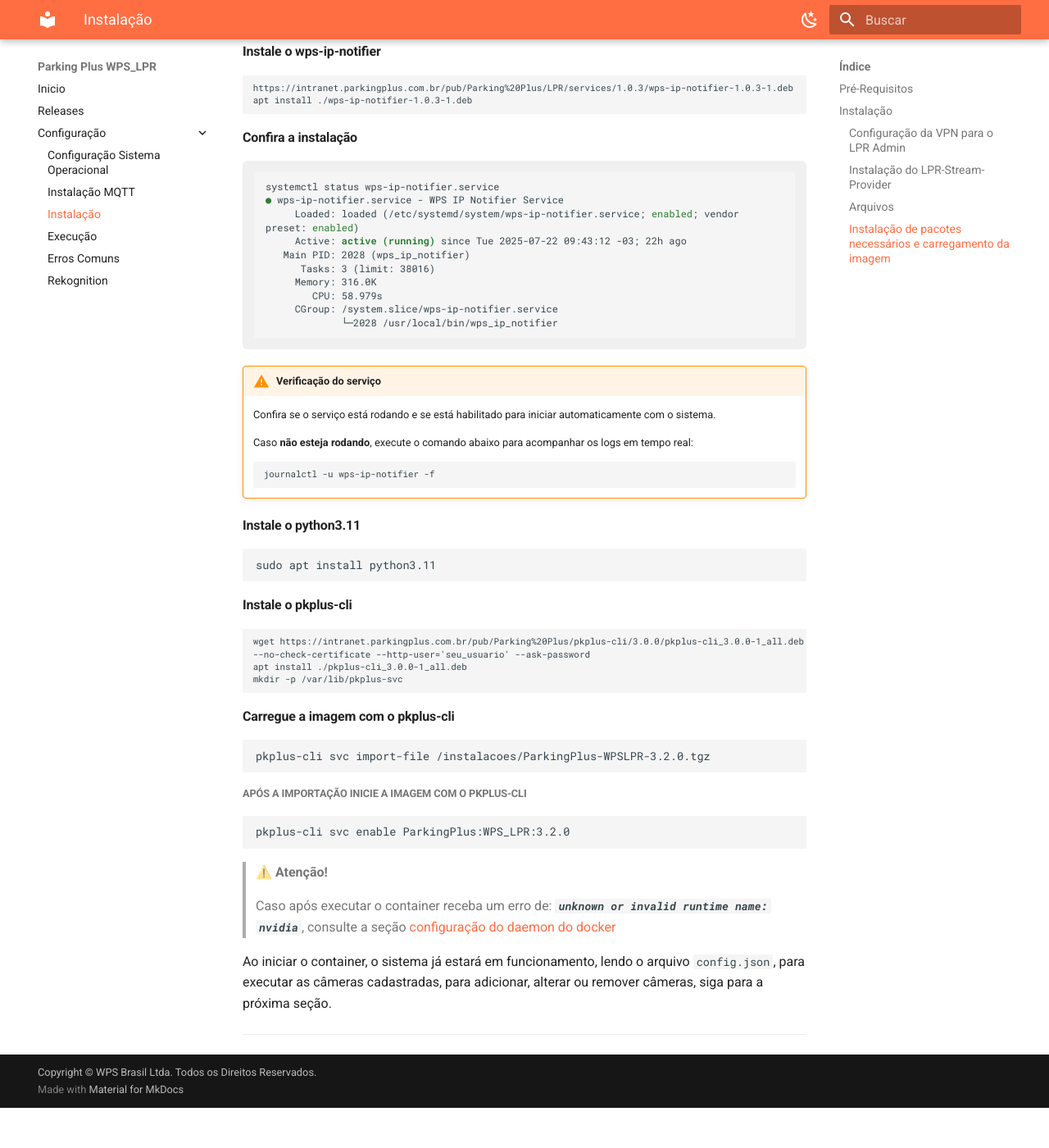
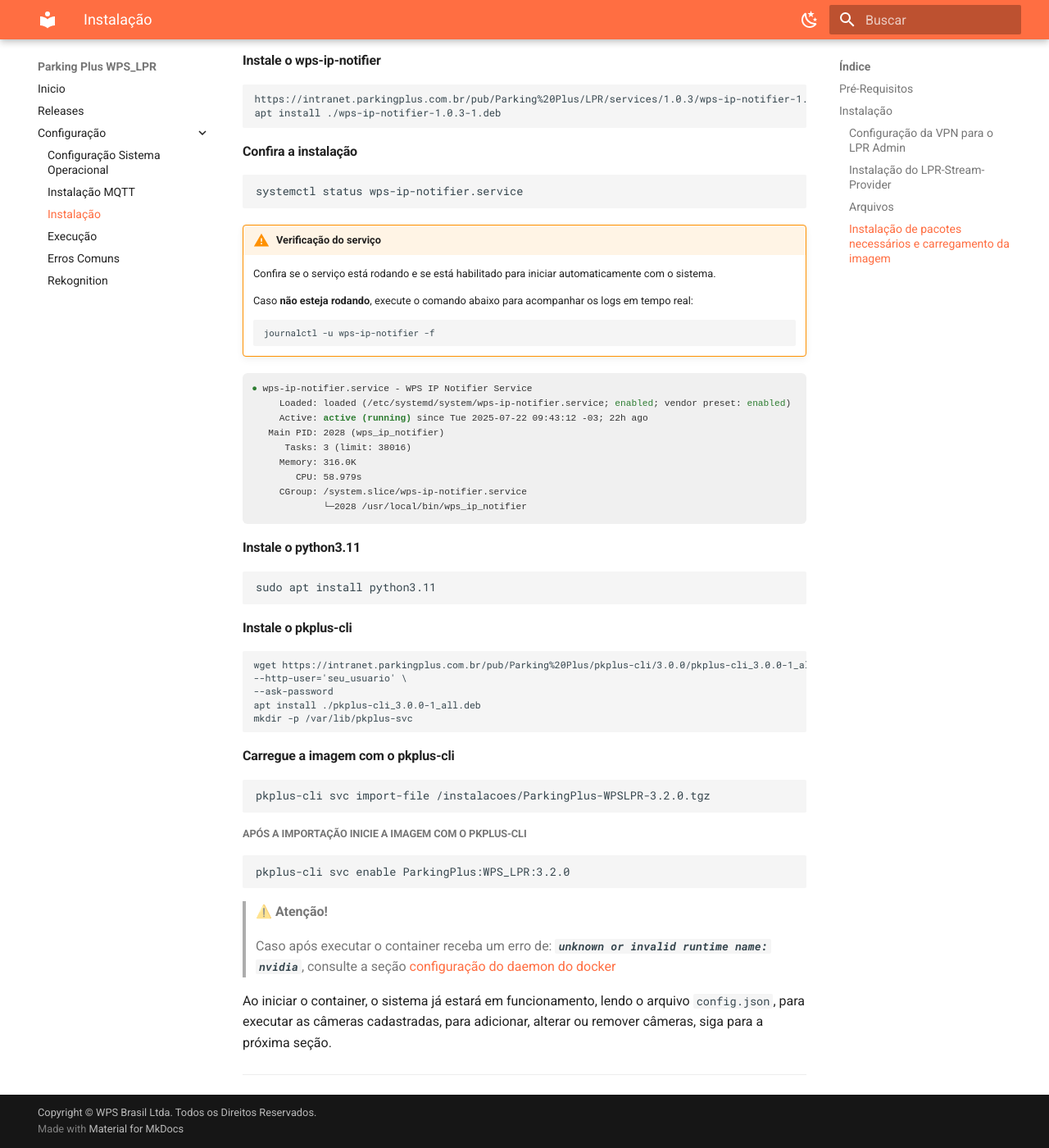
Before and after one commit to victorhjk/manual_wps_lpr, an MkDocs documentation site: the page built from docs/instalacao.md, in a window 1280 px wide and 1400 px high, scrolled down 3000 px. Shown: the whole window at 82% size. Built offline with MkDocs 1.6.1 and Material for MkDocs 9.7.7, drawn with Linux system fonts in a browser that asks for light colours; the version menu is left out; before the commit the page ends 4351 px from its top, so only the background shows below that; some of the changed lines change nothing that is shown.

Commit message:
update version 3.2.0

```diff
--- a/docs/instalacao.md
+++ b/docs/instalacao.md
@@ -255,7 +255,7 @@
 
 ### Instalação do LPR-Stream-Provider
 <p><strong></strong> Baixe o pacote da versão mais atual:</p>
-<pre style="font-size: 0.7em"><code class="language-bash">https://intranet.parkingplus.com.br/pub/Parking%20Plus/LPR/lpr-stream-provider/3.0.15/lpr-stream-provider-3.0.15.tgz</code></pre>
+<pre style="font-size: 0.8em"><code class="language-bash">https://intranet.parkingplus.com.br/pub/Parking%20Plus/LPR/lpr-stream-provider/3.0.15/lpr-stream-provider-3.0.15.tgz</code></pre>
 
 <p><strong></strong> Importe o serviço usando o <code>pkplus-cli</code>:</p>
 <pre><code class="language-bash">pkplus-cli svc import-file lpr-stream-provider-3.0.15.tgz</code></pre>
@@ -323,12 +323,12 @@
 
 <!-- Conteúdo GPU -->
 <div id="GPU" class="tabcontent-platform">
-  <pre style="font-size: 0.75em"><code class="language-bash">https://intranet.parkingplus.com.br/pub/Parking%20Plus/LPR/WpsLpr/3.2.0/ParkingPlus-WPSLPR-3.2.0_gpu.tgz</code></pre>
+  <pre style="font-size: 0.85em"><code class="language-bash">https://intranet.parkingplus.com.br/pub/Parking%20Plus/LPR/WpsLpr/3.2.0/ParkingPlus-WPSLPR-3.2.0_gpu.tgz</code></pre>
 </div>
 
 <!-- Conteúdo CPU -->
 <div id="CPU" class="tabcontent-platform">
-  <pre style="font-size: 0.75em"><code class="language-bash">https://intranet.parkingplus.com.br/pub/Parking%20Plus/LPR/WpsLpr/3.2.0/ParkingPlus-WPSLPR-3.2.0_cpu.tgz</code></pre>
+  <pre style="font-size: 0.85em"><code class="language-bash">https://intranet.parkingplus.com.br/pub/Parking%20Plus/LPR/WpsLpr/3.2.0/ParkingPlus-WPSLPR-3.2.0_cpu.tgz</code></pre>
 </div>
 
 <hr />
@@ -344,12 +344,20 @@
 <!-- Conteúdo Ubuntu -->
 <div id="Ubuntu2" class="tabcontent-system-B">
     <h4>Instale o wps-ip-notifier</h4>
-    <pre style="font-size: 0.8em"><code class="language-bash">https://intranet.parkingplus.com.br/pub/Parking%20Plus/LPR/services/1.0.3/wps-ip-notifier-1.0.3-1.deb
+    <pre style="font-size: 0.9em"><code class="language-bash">https://intranet.parkingplus.com.br/pub/Parking%20Plus/LPR/services/1.0.3/wps-ip-notifier-1.0.3-1.deb
 apt install ./wps-ip-notifier-1.0.3-1.deb
 </code></pre>
 <h4>Confira a instalação</h4>
-<pre class="bash-output"><code class="language-bash">systemctl status wps-ip-notifier.service
-<span class="service">●</span> wps-ip-notifier.service - WPS IP Notifier Service
+<pre style="font-size: 1em"><code class="language-bash">systemctl status wps-ip-notifier.service</code></pre>
+<div class="md-typeset">
+  <div class="admonition warning">
+    <p class="admonition-title">Verificação do serviço</p>
+    <p>Confira se o serviço está rodando e se está habilitado para iniciar automaticamente com o sistema.</p>
+    <p>Caso <strong>não esteja rodando</strong>, execute o comando abaixo para acompanhar os logs em tempo real:</p>
+    <pre><code class="language-bash">journalctl -u wps-ip-notifier -f</code></pre>
+  </div>
+</div>
+<div class="bash-output" style="user-select: text; font-size: 0.7em;"><span class="service">●</span> wps-ip-notifier.service - WPS IP Notifier Service
      Loaded: loaded (/etc/systemd/system/wps-ip-notifier.service; <span class="enabled">enabled</span>; vendor preset: <span class="enabled">enabled</span>)
      Active: <span class="active">active (running)</span> since Tue 2025-07-22 09:43:12 -03; 22h ago
    Main PID: 2028 (wps_ip_notifier)
@@ -358,22 +366,14 @@
         CPU: 58.979s
      CGroup: /system.slice/wps-ip-notifier.service
              └─2028 /usr/local/bin/wps_ip_notifier
-</code></pre>
-
-<div class="md-typeset">
-  <div class="admonition warning">
-    <p class="admonition-title">Verificação do serviço</p>
-    <p>Confira se o serviço está rodando e se está habilitado para iniciar automaticamente com o sistema.</p>
-    <p>Caso <strong>não esteja rodando</strong>, execute o comando abaixo para acompanhar os logs em tempo real:</p>
-    <pre><code class="language-bash">journalctl -u wps-ip-notifier -f</code></pre>
-  </div>
 </div>
 
   <h4>Instale o python3.11</h4>
   <pre><code class="language-bash">sudo apt install python3.11</code></pre>
   <h4>Instale o pkplus-cli</h4>
-   <pre style="font-size: 0.8em"><code class="language-bash">wget https://intranet.parkingplus.com.br/pub/Parking%20Plus/pkplus-cli/3.0.0/pkplus-cli_3.0.0-1_all.deb \
---no-check-certificate --http-user='seu_usuario' --ask-password
+   <pre style="font-size: 0.85em"><code class="language-bash">wget https://intranet.parkingplus.com.br/pub/Parking%20Plus/pkplus-cli/3.0.0/pkplus-cli_3.0.0-1_all.deb \
+--http-user='seu_usuario' \
+--ask-password
 apt install ./pkplus-cli_3.0.0-1_all.deb
 mkdir -p /var/lib/pkplus-svc</code></pre>
   <h4>Carregue a imagem com o pkplus-cli</h4>
@@ -385,12 +385,20 @@
 <!-- Conteúdo CentOS -->
 <div id="CentOS2" class="tabcontent-system-B">
 <h4>Instale o wps-ip-notifier</h4>
-   <pre style="font-size: 0.8em"><code class="language-bash">https://intranet.parkingplus.com.br/pub/Parking%20Plus/LPR/services/1.0.3/wps-ip-notifier-1.0.3-1.el7.x86_64.rpm
+   <pre style="font-size: 0.9em"><code class="language-bash">https://intranet.parkingplus.com.br/pub/Parking%20Plus/LPR/services/1.0.3/wps-ip-notifier-1.0.3-1.el7.x86_64.rpm
 yum localinstall wps-ip-notifier-1.0.3-1.el7.x86_64.rpm
 </code></pre>
 <h4>Confira a instalação</h4>
-<pre class="bash-output"><code class="language-bash">systemctl status wps-ip-notifier.service
-<span class="service">●</span> wps-ip-notifier.service - WPS IP Notifier Service
+<pre style="font-size: 1em"><code class="language-bash">systemctl status wps-ip-notifier.service</code></pre>
+<div class="md-typeset">
+  <div class="admonition warning">
+    <p class="admonition-title">Verificação do serviço</p>
+    <p>Confira se o serviço está rodando e se está habilitado para iniciar automaticamente com o sistema.</p>
+    <p>Caso <strong>não esteja rodando</strong>, execute o comando abaixo para acompanhar os logs em tempo real:</p>
+    <pre><code class="language-bash">journalctl -u wps-ip-notifier -f</code></pre>
+  </div>
+</div>
+<div class="bash-output" style="user-select: text; font-size: 0.7em;"><span class="service">●</span> wps-ip-notifier.service - WPS IP Notifier Service
      Loaded: loaded (/etc/systemd/system/wps-ip-notifier.service; <span class="enabled">enabled</span>; vendor preset: <span class="enabled">enabled</span>)
      Active: <span class="active">active (running)</span> since Tue 2025-07-22 09:43:12 -03; 22h ago
    Main PID: 2028 (wps_ip_notifier)
@@ -399,20 +407,15 @@
         CPU: 58.979s
      CGroup: /system.slice/wps-ip-notifier.service
              └─2028 /usr/local/bin/wps_ip_notifier
-</code></pre>
+</div>
 
-<div class="md-typeset">
-  <div class="admonition warning">
-    <p class="admonition-title">Verificação do serviço</p>
-    <p>Confira se o serviço está rodando e se está habilitado para iniciar automaticamente com o sistema.</p>
-    <p>Caso <strong>não esteja rodando</strong>, execute o comando abaixo para acompanhar os logs em tempo real:</p>
-    <pre><code class="language-bash">journalctl -u wps-ip-notifier -f</code></pre>
-  </div>
-</div>
 <h4>Instale o pkplus-cli</h4>
- <pre style="font-size: 0.85em"><code class="language-bash">wget https://intranet.parkingplus.com.br/pub/Parking%20Plus/pkplus-cli/3.0.0/pkplus-cli_3.0.0-1_all.deb \
---no-check-certificate --http-user='seu_usuario' --ask-password
-apt install ./pkplus-cli_3.0.0-1_all.deb
+ <pre style="font-size: 0.9em"><code class="language-bash">wget -r -np -nH --cut-dirs=5 --accept rpm \
+--http-user='seu-usuario' \
+--ask-password \
+-P /instalacoes/pkplus-cli \
+"https://intranet.parkingplus.com.br/pub/Parking%20Plus/ParkingPlus%20InstallServer/stable/1.6.4/"
+yum localinstall /instalacoes/pkplus-cli/*.rpm
 mkdir -p /var/lib/pkplus-svc</code></pre>
   <h4>Nas versões com <strong>GPU</strong> importe o tgz.</h4>
   <h5>👍 P.S caso seja a versão CPU, o pkplus-cli é capaz de rodá-la também</h5>
```
Also changed, not shown: 3 other files.
